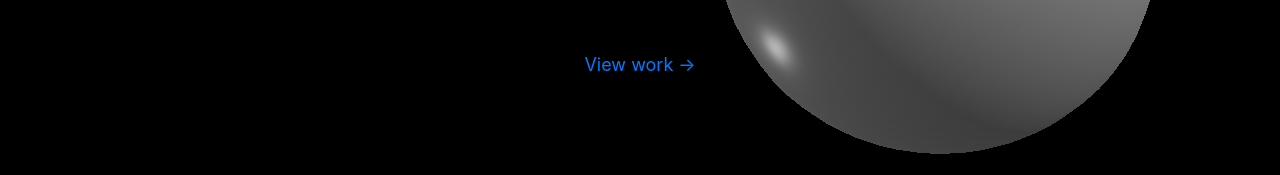
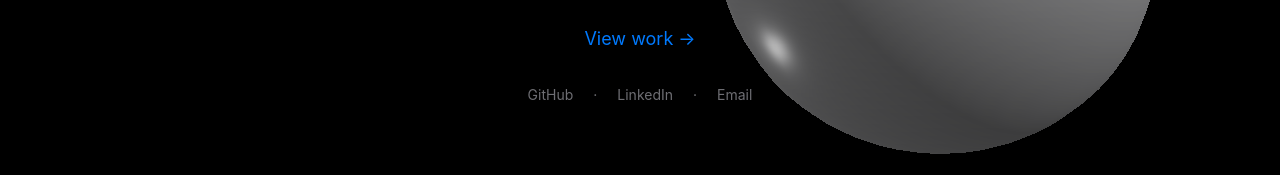
Before and after one commit to aditya3786/Portfolio, a React (Vite) app: page / in a window 1280 px wide. Shown: the part 509-684 px from the top of the page. Built offline with nearby package versions, Linux system fonts and the light colour scheme; no server answers.

Commit message:
Add social links to portfolio hero

```diff
--- a/src/components/Hero.jsx
+++ b/src/components/Hero.jsx
@@ -207,6 +207,13 @@ export default function Hero() {
             >
               View work →
             </a>
+            <div className="mt-8 flex items-center justify-center gap-5 text-sm text-apple-gray-400">
+              <a href="https://github.com/aditya3786" target="_blank" rel="noreferrer" className="hover:text-white transition-colors">GitHub</a>
+              <span aria-hidden="true">·</span>
+              <a href="https://linkedin.com/in/aditya-pathania-680a41247" target="_blank" rel="noreferrer" className="hover:text-white transition-colors">LinkedIn</a>
+              <span aria-hidden="true">·</span>
+              <a href="mailto:adityapathania6666@gmail.com" className="hover:text-white transition-colors">Email</a>
+            </div>
           </motion.div>
         </div>
       </div>
```
